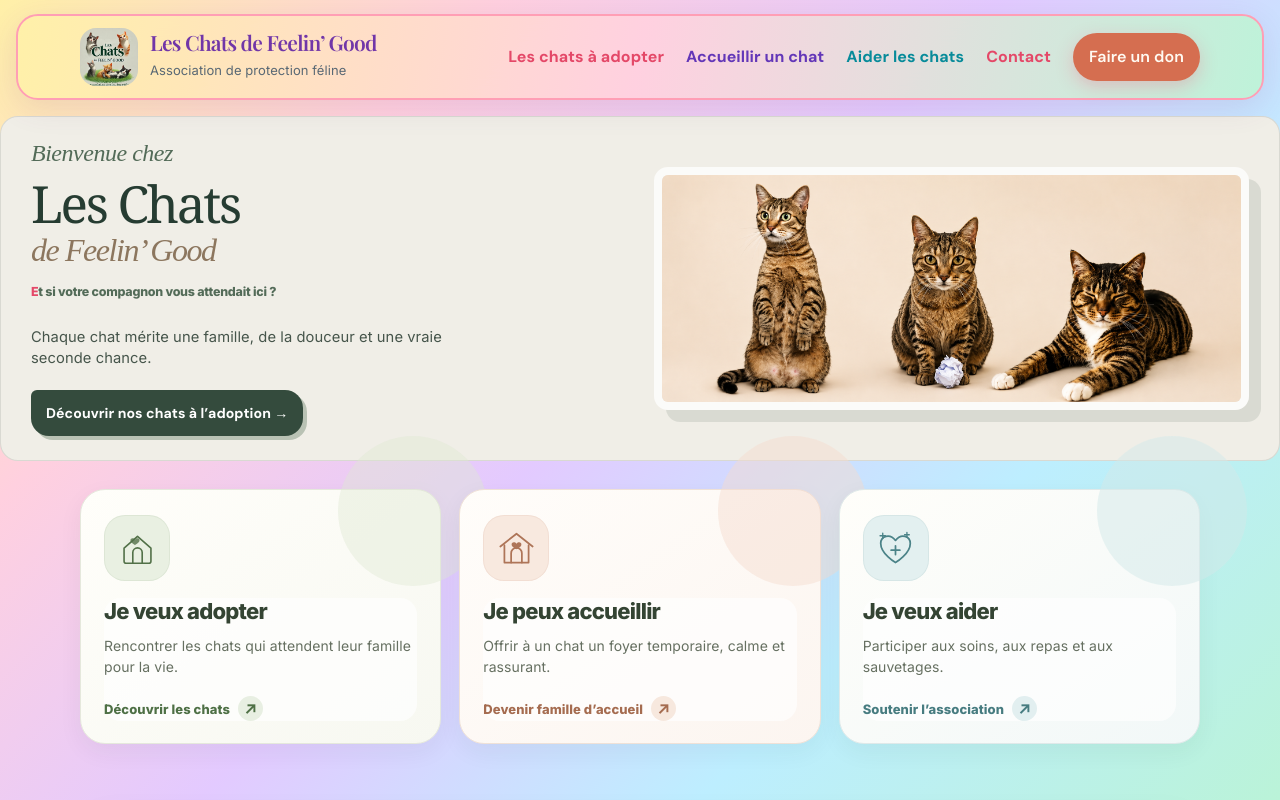
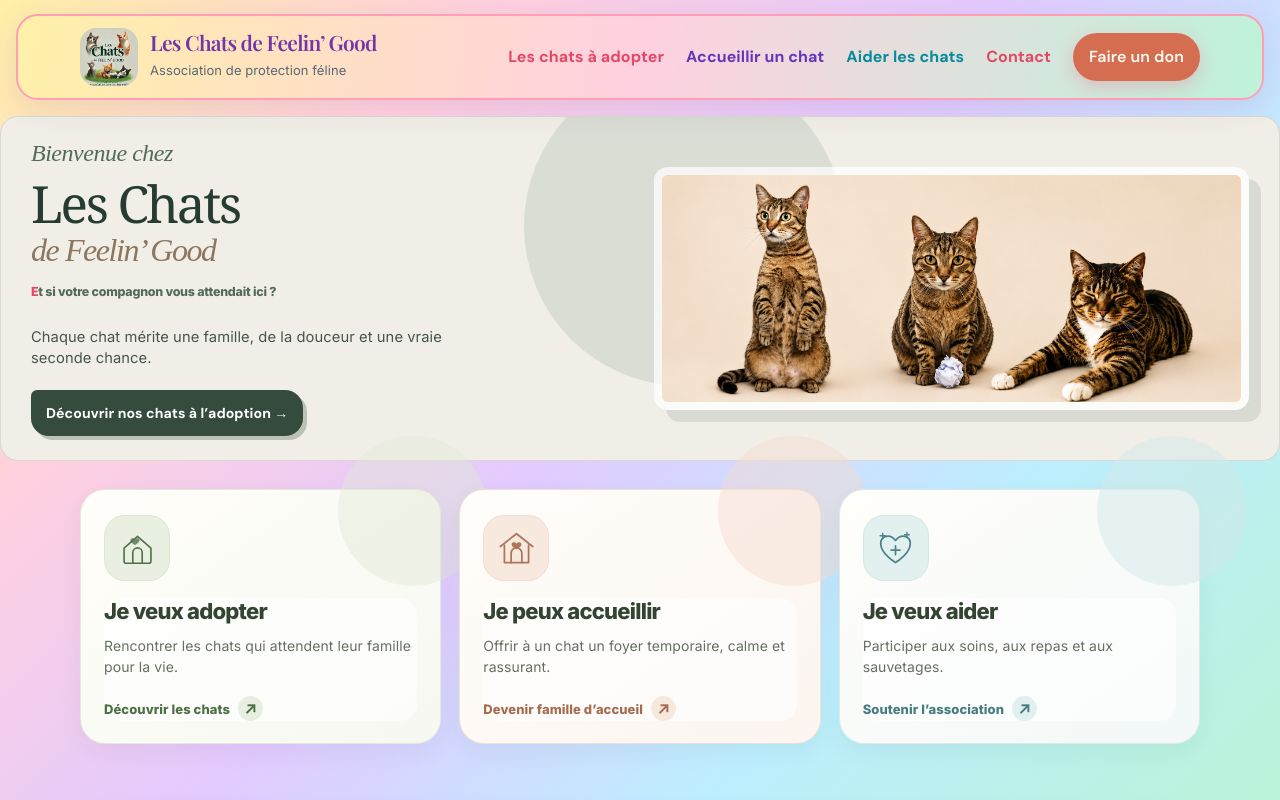
Before and after one commit to ViriGoodFeel/les-chats-feelingood-site, a Next.js app: page / in a window 1280 px wide. Shown: the top 800 px of the page. Built offline with nearby package versions, Linux system fonts and the light colour scheme; no server answers.

Commit message:
Restore decorative circle and keep vertical slogan removed

```diff
--- a/app/styles.css
+++ b/app/styles.css
@@ -2090,3 +2090,20 @@ input:focus,select:focus,textarea:focus{outline:3px solid #bdeeff!important;bord
   display:none!important;
 }
 .hero-welcome-photo:after{display:none!important;content:none!important}
+
+
+/* Restaurer le cercle décoratif, en gardant le texte vertical supprimé */
+.hero-welcome-only:before{
+  content:""!important;
+  display:block!important;
+  position:absolute!important;
+  width:clamp(180px,25vw,340px)!important;
+  height:clamp(180px,25vw,340px)!important;
+  border-radius:50%!important;
+  right:34%!important;
+  top:-15%!important;
+  background:#c4cec1!important;
+  opacity:.5!important;
+  pointer-events:none!important;
+}
+.hero-welcome-only:after{content:none!important;display:none!important}
```
